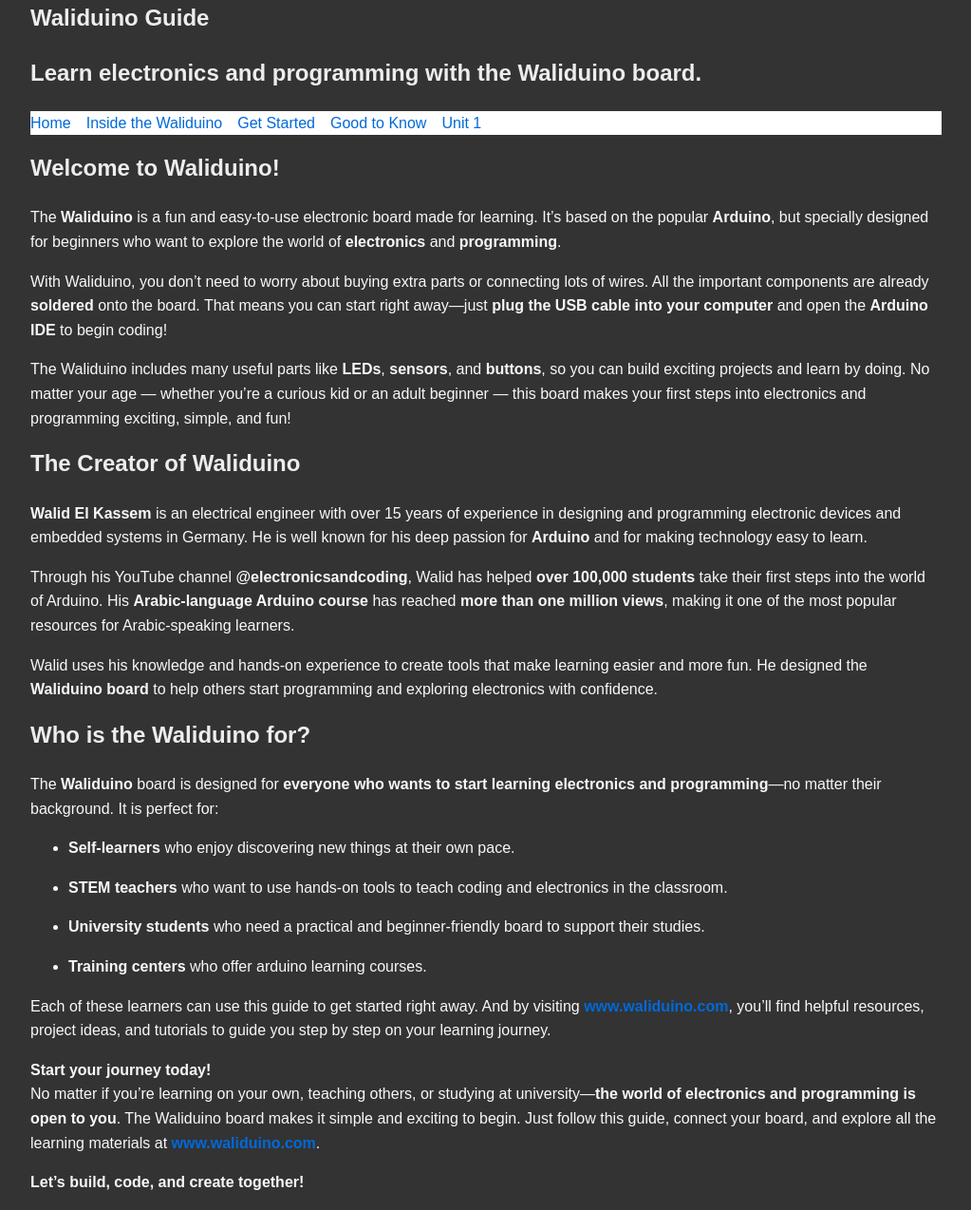
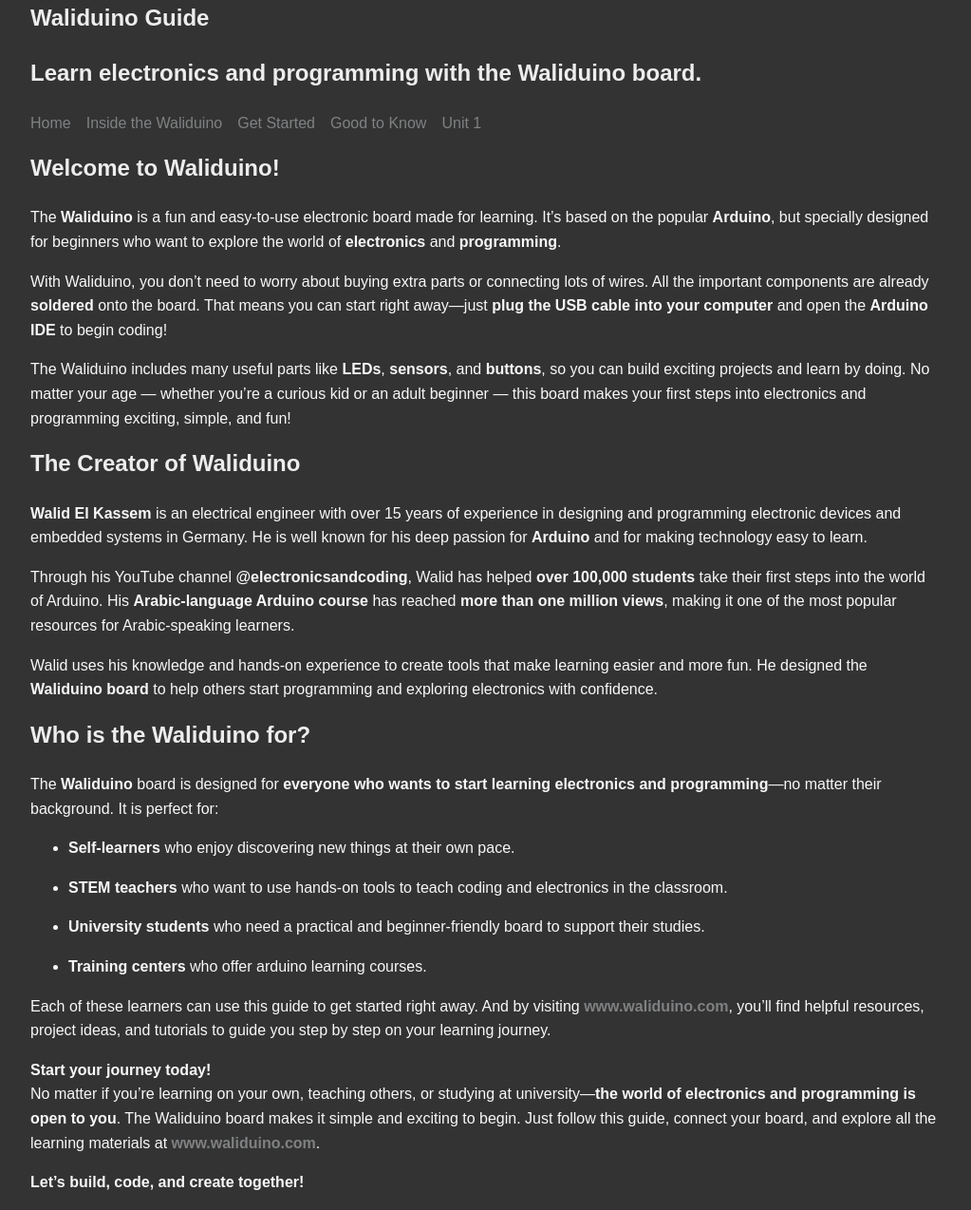
Before and after one commit to WalidElKassem/WaliduinoGuide, a Jekyll site: the page built from index.md, in a window 1280 px wide. Shown: the whole page at 95% size, without its empty margins (128-1151 px from the left). Built offline with Jekyll 4.4.1, drawn with Linux system fonts in a browser that asks for light colours.

Commit message:
adjust menu style

```diff
--- a/assets/css/style.css
+++ b/assets/css/style.css
@@ -13,7 +13,7 @@
 }
 
 a {
-  color: #0069d9;
+  color: #7f8183;
   text-decoration: none;
 }
 
@@ -37,7 +37,7 @@
 
 /* Navigation */
 .site-nav {
-  background: #fff;
+  background: #333;
   margin-bottom: 1rem;
 }
 .nav-toggle {
```
